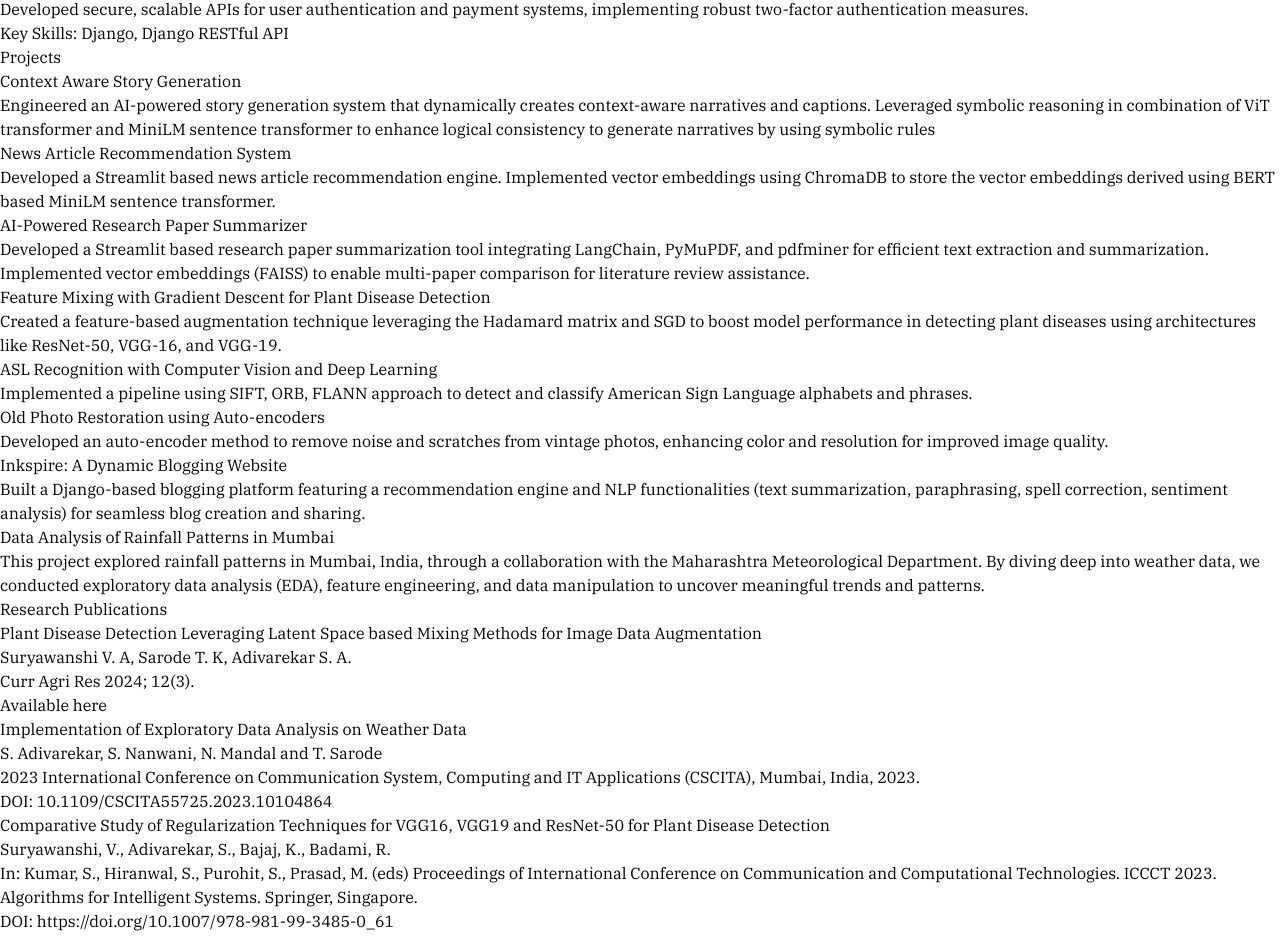
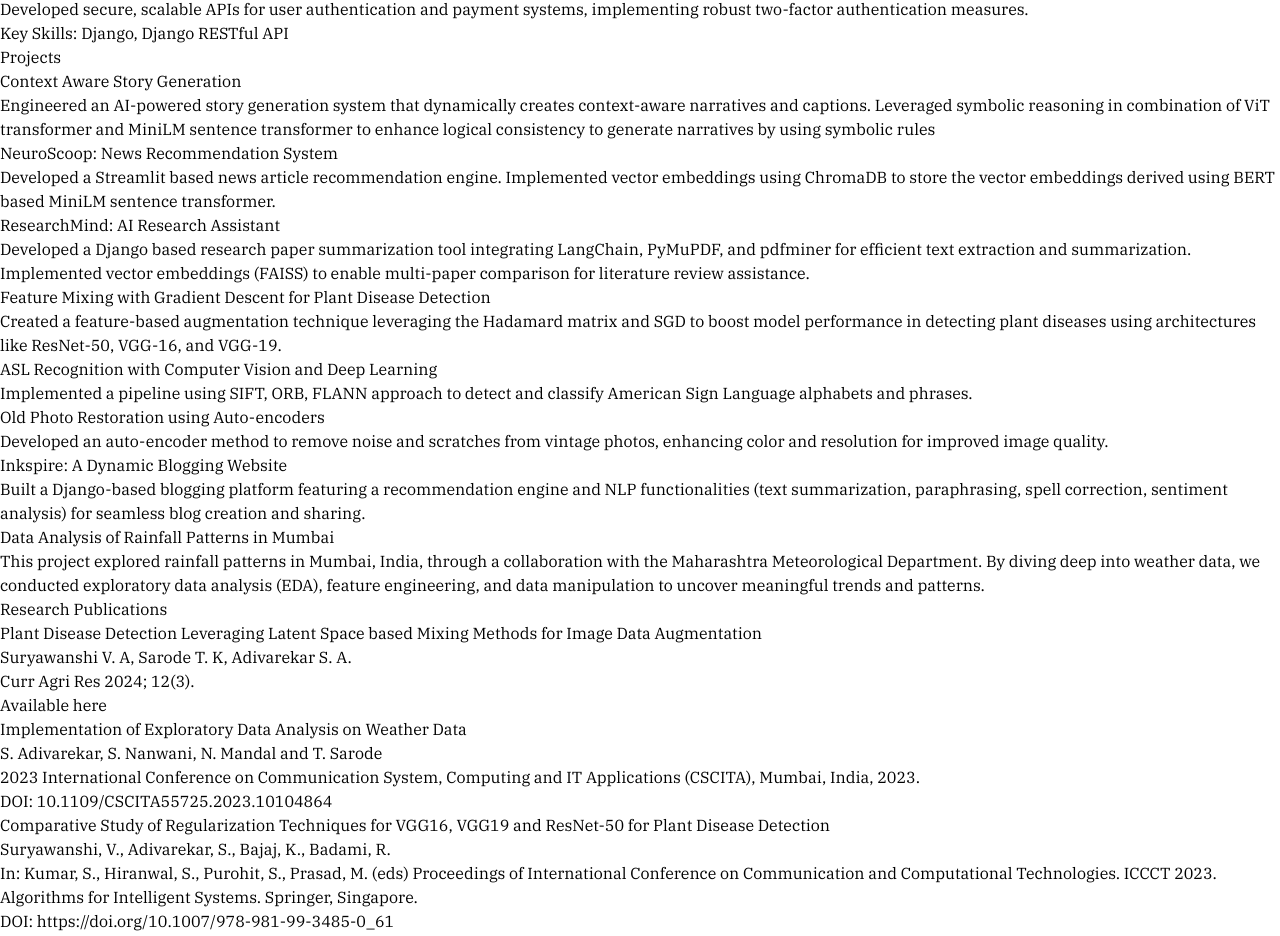
Before and after one commit to Sahiladiv/Portfolio_Sahil, a React (Vite) app: page / in a window 1280 px wide. Shown: the part 3770-4706 px from the top of the page. Built offline with nearby package versions, Linux system fonts and the light colour scheme.

Commit message:
Update Projects.jsx

```diff
--- a/src/components/Projects.jsx
+++ b/src/components/Projects.jsx
@@ -23,10 +23,10 @@
             </div>
           </div>
 
-          {/* Card 2 - News Article Recommendation Engine */}
+          {/* Card 2 - News Recommendation Engine */}
           <div className="bg-white rounded-lg shadow-lg overflow-hidden">
             <div className="p-6 text-neutral-800">
-              <h3 className="text-xl font-semibold mb-2">News Article Recommendation System</h3>
+              <h3 className="text-xl font-semibold mb-2">NeuroScoop: News Recommendation System</h3>
               <div className="w-full h-[1px] bg-gray-300 mb-4"></div>
               <p className="mb-4">
                 Developed a Streamlit based news article recommendation engine. Implemented vector embeddings using ChromaDB to store the vector embeddings derived using BERT based MiniLM sentence transformer.
@@ -37,10 +37,10 @@
           {/* Card 2 - AI-Powered Research Paper Summarizer */}
           <div className="bg-white rounded-lg shadow-lg overflow-hidden">
             <div className="p-6 text-neutral-800">
-              <h3 className="text-xl font-semibold mb-2">AI-Powered Research Paper Summarizer</h3>
+              <h3 className="text-xl font-semibold mb-2">ResearchMind: AI Research Assistant</h3>
               <div className="w-full h-[1px] bg-gray-300 mb-4"></div>
               <p className="mb-4">
-                Developed a Streamlit based research paper summarization tool integrating LangChain, PyMuPDF, and pdfminer for efficient text extraction and summarization. Implemented vector embeddings (FAISS) to enable multi-paper comparison for literature review assistance.
+                Developed a Django based research paper summarization tool integrating LangChain, PyMuPDF, and pdfminer for efficient text extraction and summarization. Implemented vector embeddings (FAISS) to enable multi-paper comparison for literature review assistance.
               </p>
             </div>
           </div>
```
